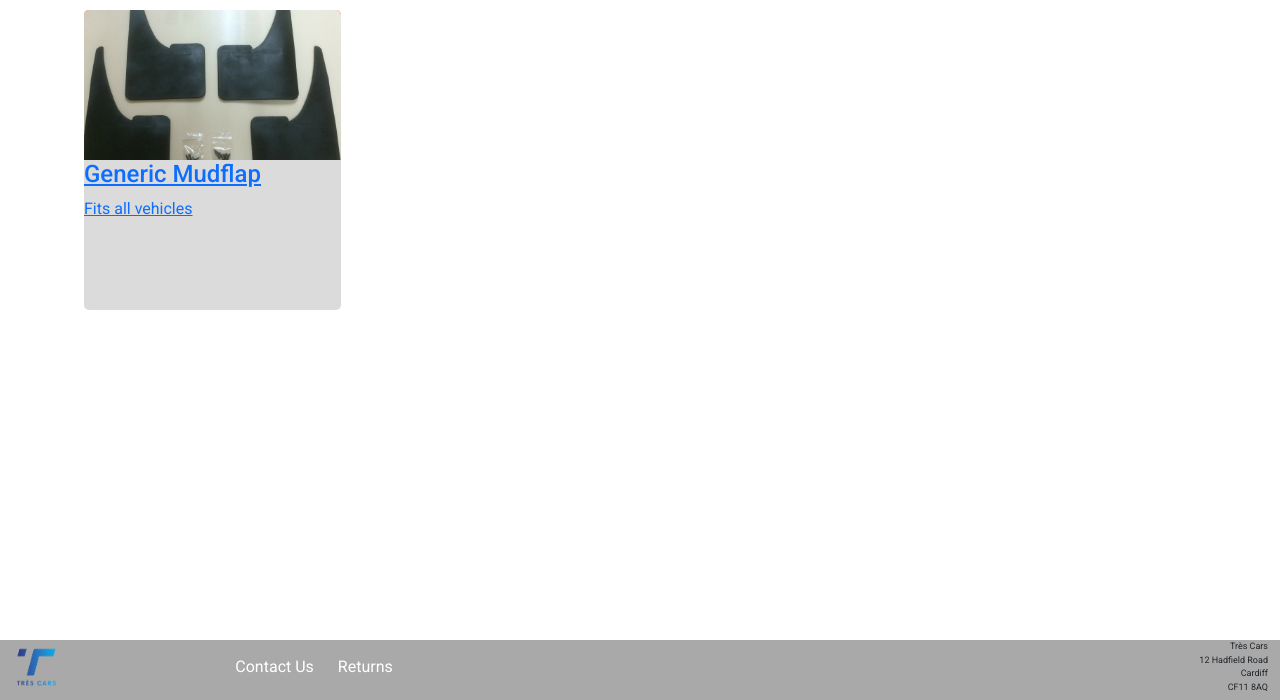
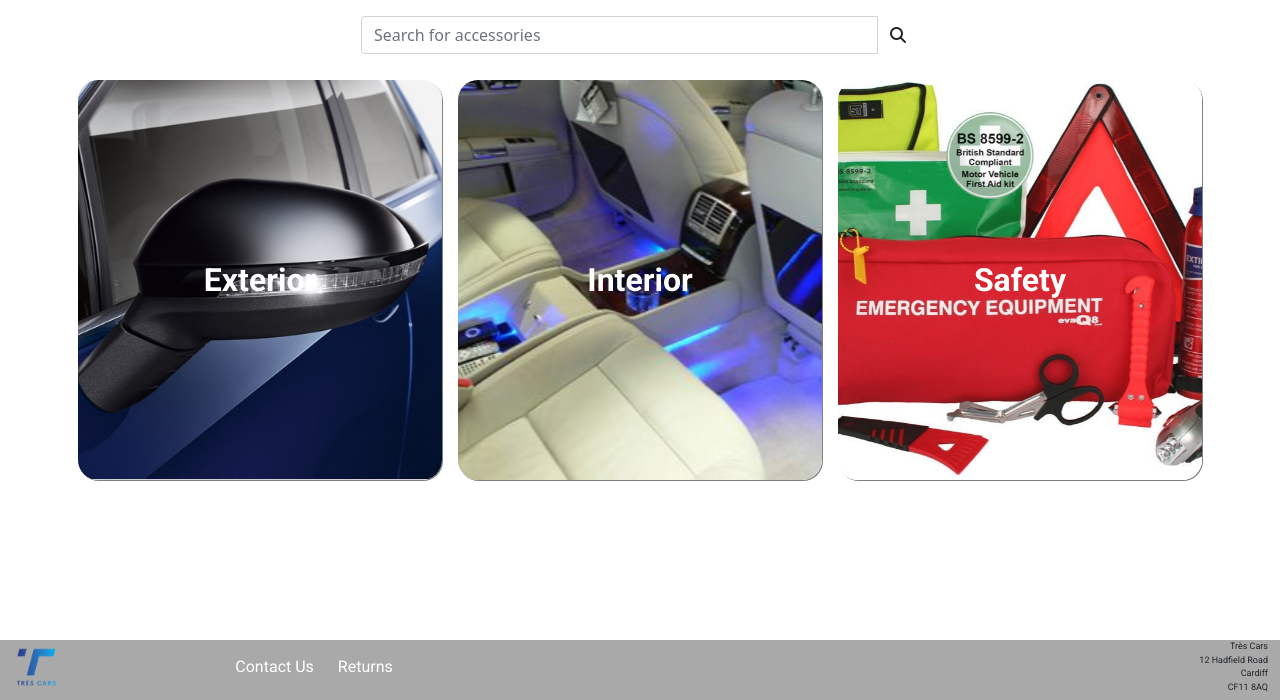
Before and after one commit to cod182/ms4-trescars-2023, a Django app: page /accessories/ in a window 1280 px wide. Shown: the part 100-800 px from the top of the page. Run offline with Django 4.2, Linux system fonts and the light colour scheme; data comes from the database, SQL or seed files in the repository; both versions use the stored data as it was after the commit; parts of the project's set-up code (start-up, migrations or seed data) failed here and were passed over; some libraries are stand-ins or nearby versions.

Commit message:
added images for categories and search for accessories

```diff
--- a/accessories/admin.py
+++ b/accessories/admin.py
@@ -23,7 +23,8 @@ class AccessoryAdmin(admin.ModelAdmin):
 class CategoryAdmin(admin.ModelAdmin):
     list_display = (
         'friendly_name',
-        'name'
+        'name',
+        'image'
     )
 
 
--- a/accessories/models.py
+++ b/accessories/models.py
@@ -4,9 +4,11 @@ from django.db import models
 class Category(models.Model):
 
     class Meta:
-        verbose_name_plural = 'Catagories'
+        verbose_name_plural = 'Categories'
+
     name = models.CharField(max_length=254)
     friendly_name = models.CharField(max_length=254, null=True, blank=True)
+    image = models.ImageField(null=False, blank=False)
 
 
     def __str__(self):
--- a/accessories/templates/accessories/accessories.html
+++ b/accessories/templates/accessories/accessories.html
@@ -17,52 +17,34 @@
 <div class="container">
     <div class="row">
         <!-- Search Options -->
-    </div>
-
-    <div class="row">
-        <!-- Sort Options -->
+        <div class="col-12 my-3">
+            <form method="GET" action="{% url 'accessories_search' %}">
+                <div class="input-group w-50 mx-auto">
+                    <input class="form-control" type="text" name="q" placeholder="Search for accessories">
+                    <div class="input-group-append">
+                        <button class="form-control btn btn--border-black" type="submit">
+                            <span class="icon">
+                                <i class="fas fa-search"></i>
+                            </span>
+                        </button>
+                    </div>
+                </div>
+            </form>
+        </div>
     </div>
 </div>
 
 <div class="container">
     <div class="row">
-        <!-- Accessories -->
-        {% if accessories %}
-            {% for accessory in accessories %}
-                <div class="col-md-12 col-lg-3">
-                    <a href="#" class="btn--accessory-detail">
-                        <div class="accessory-container">
-                            <div class="row">
-                                <div class="accessory--image col-12" style="background-image:url('{{ media }}{{ accessory.image }}');" title=""></div>
-
-                                <div class="accessory-container--body roboto col-12 col-md-6 col-lg-12">
-                                    <div class="vehicle--title">
-                                        <h4><span>{{ accessory.brand | capfirst }} {{ accessory.accessory_type | capfirst}}</span></h4>
-                                    </div>
-                                    <div class="vehicle-info">
-                                        {% if accessory.vehicle_make == 'all' %}
-                                            <p>Fits all vehicles</p>
-                                        {% else %}
-                                            <p>Fits Vehicles: {{ accessory.vehicle_make }} {{ accessory.vehicle_model }}</p>
-                                        {% endif %}
-
-                                        {% if request.user.is_superuser %}
-                                            <small class="ml-3">
-                                                <a href="#">Update</a> |
-                                                <a class="text-danger delete-accessory" href="#">Delete</a>
-                                            </small>
-                                        {% endif %}
-                                    </div>
-                                </div>
-                            </div>
-                        </div>
-                    </a>
-                </div>
-            {% endfor %}
-        {% else %}
-        <!-- No accessories found -->
-        <div class="col-12 text-center mx-auto my-2">Sorry, no accessories found.</div>
-        {% endif %}
+        {% for category in categories %}
+            <div class="quick-links--box quick-link">
+                <p class="white">{{ category.friendly_name }}</p>
+                <a href="{% url 'accessories_search' %}?category={{ category.name }}">
+                    <div class="quick-link--image" style="background-image:url('{{ media }}{{ category.image }}');">
+                    </div>
+                </a>
+            </div>
+        {% endfor %}
     </div>
 </div>
 
--- a/accessories/urls.py
+++ b/accessories/urls.py
@@ -4,4 +4,5 @@ from . import views
 
 urlpatterns = [
     path('', views.accessories, name='accessories'),
+    path('search/', views.accessories_search, name='accessories_search'),
 ]
--- a/accessories/views.py
+++ b/accessories/views.py
@@ -1,5 +1,6 @@
 from django.shortcuts import render, get_object_or_404, redirect, reverse
 from django.conf import settings
+from django.db.models import Q
 from .models import Category, Accessory
 
 # Create your views here.
@@ -8,11 +9,37 @@ from .models import Category, Accessory
 def accessories(request):
 
     accessories = Accessory.objects.all()
+    categories = Category.objects.all()
 
     context = {
-        'accessories': accessories,
+        'categories': categories,
         'media': settings.MEDIA_URL
     }
     template = 'accessories/accessories.html'
 
     return render(request, template, context)
+
+
+def accessories_search(request):
+
+    if request.GET:
+
+        if 'category' in request.GET:
+            categories = request.GET['category'].split(',')
+            accessories = Accessory.objects.filter(category__name__in=categories)
+
+        if 'q' in request.GET:
+            query = request.GET['q']
+            if not query:
+                messages.error(request, "You didn't enter a search term")
+                return redirect(reverse('accessories'))
+            queries = Q(name__icontains=query) | Q(description__icontains=query)
+            accessories = Accessory.objects.filter(queries)
+
+    context = {
+        'accessories': accessories,
+    }
+
+    template = 'accessories/accessories_search.html'
+
+    return render(request, template, context)
```
Also changed, not shown: accessories/templates/accessories/accessories_search.html (added, +85 -0 lines), accessories/migrations/0001_initial.py (added), accessories/migrations/0002_alter_category_image.py (added), accessories/migrations/0003_alter_category_options_alter_category_image.py (added), accessories/migrations/__init__.py (added), db.sqlite3, media/exterior-bg.jpg (added), media/interior-bg.jpg (added), media/safety-bg.jpg (added), media/safety-bg_OmQRaU9.jpg (added), media/safety-bg_iRSWZQ7.jpg (added), vehicles/migrations/0012_alter_vehicleimages_options.py (added).
